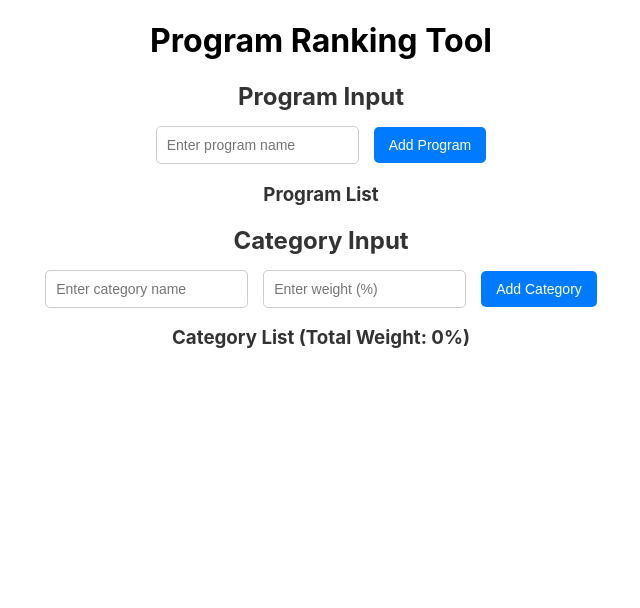
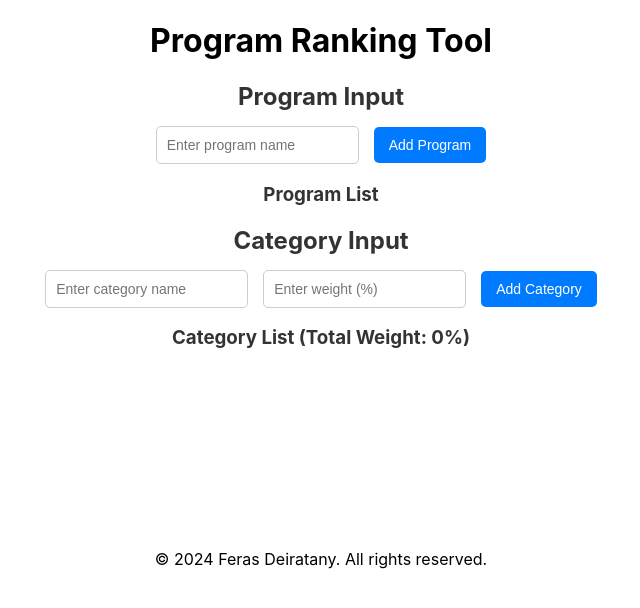
Before and after one commit to FerasDA/rank-order-list, a React (Create React App) app in the folder client/: page / in a window 1280 px wide. Shown: the top 608 px of the page, without its empty margins (319-959 px from the left). Built offline with nearby package versions, Linux system fonts and the light colour scheme.

Commit message:
add footer

```diff
--- a/client/src/App.js
+++ b/client/src/App.js
@@ -3,6 +3,7 @@ import InputForm from "./components/InputForm";
 import CategoryForm from "./components/CategoryForm";
 import RankingForm from "./components/RankingForm";
 import "./App.css";
+import Footer from "./components/Footer";
 
 function App() {
   const [programs, setPrograms] = useState([]);
@@ -16,6 +17,7 @@ function App() {
       {programs.length > 0 && categories.length > 0 && (
         <RankingForm programs={programs} categories={categories} />
       )}
+      <Footer />
     </div>
   );
 }
--- /dev/null
+++ b/client/src/components/Footer.css
@@ -0,0 +1,10 @@
+.footer {
+  margin-top: 200px;
+  text-align: center;
+  width: 100%;
+}
+
+a {
+  text-decoration: none;
+  color: inherit;
+}
--- /dev/null
+++ b/client/src/components/Footer.js
@@ -0,0 +1,16 @@
+import React from "react";
+import "./Footer.css";
+
+const Footer = () => {
+  return (
+    <footer className="footer">
+      <p>
+        &copy; {new Date().getFullYear()}{" "}
+        <a href="https://www.ferasdeiratany.com">Feras Deiratany</a>. All rights
+        reserved.
+      </p>
+    </footer>
+  );
+};
+
+export default Footer;
```
